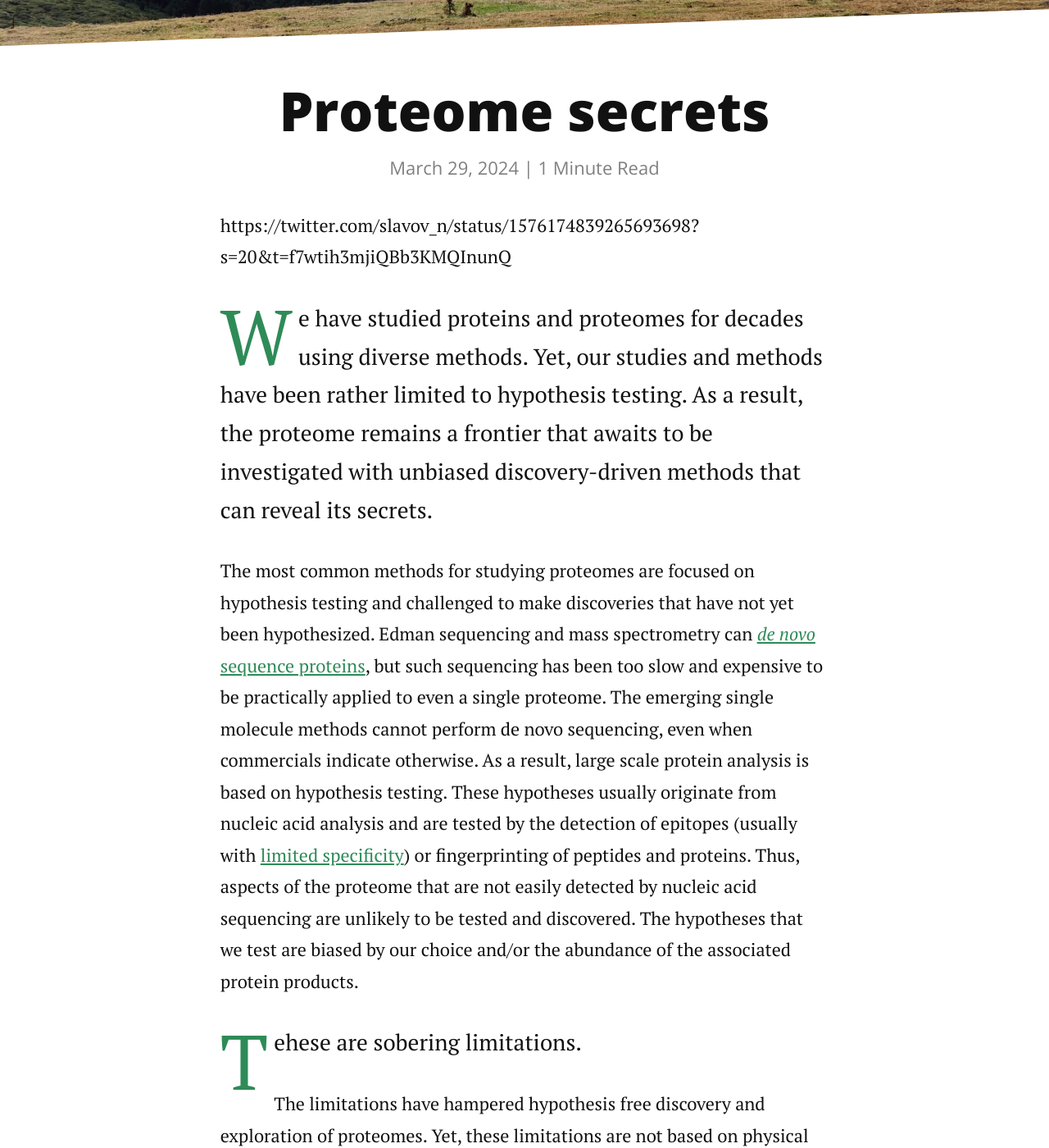
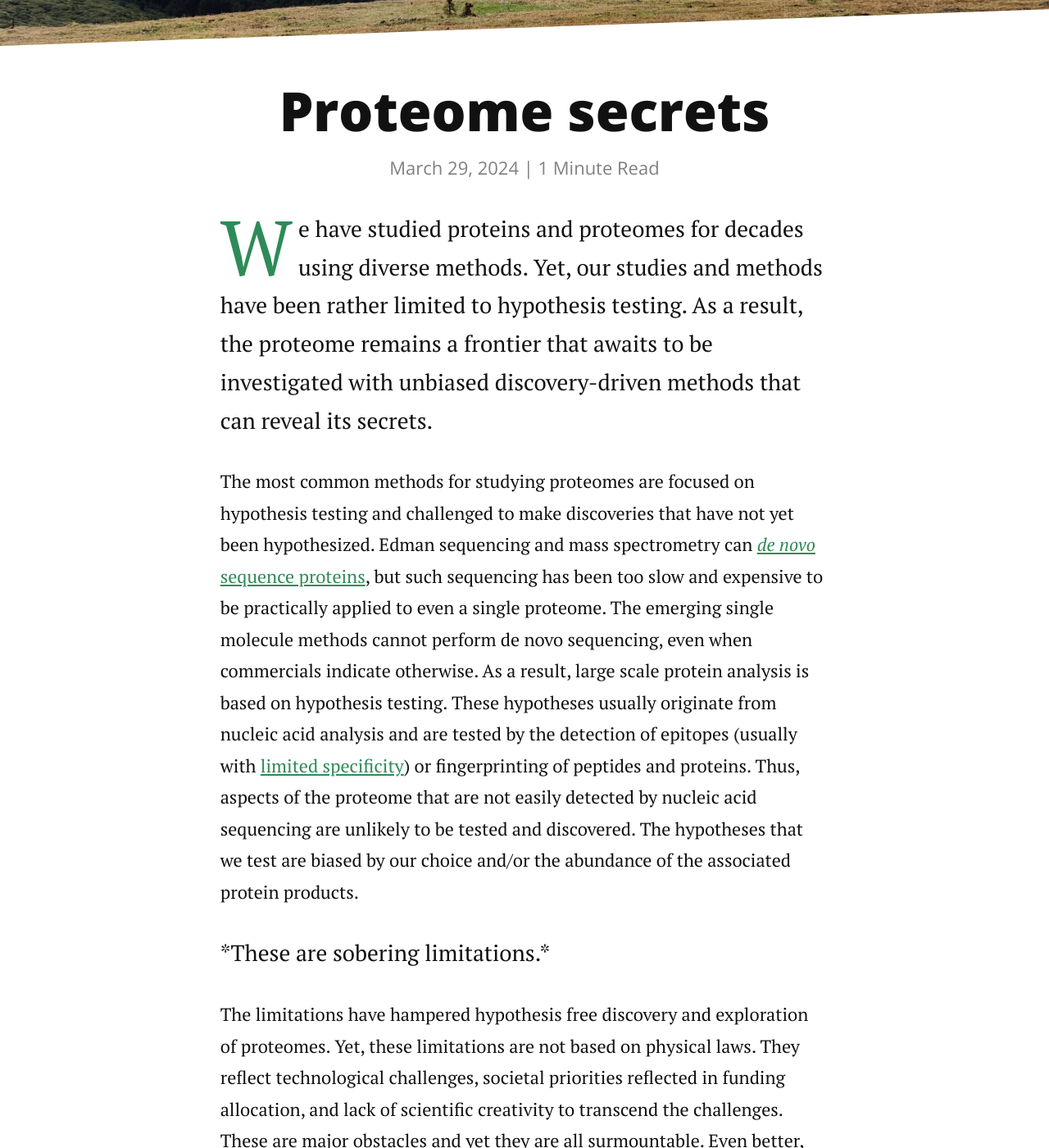
Before and after one commit to nslavov/nikolai, a Jekyll site: the page built from _posts/2024-03-29-Proteome-secrets.md, in a window 1280 px wide and 1400 px high, scrolled down 262 px. Shown: the whole window at 82% size. Built offline with Jekyll 4.4.1, drawn with Linux system fonts in a browser that asks for light colours; nearby versions of some CDN libraries.

Commit message:
Update 2024-03-29-Proteome-secrets.md

```diff
--- a/_posts/2024-03-29-Proteome-secrets.md
+++ b/_posts/2024-03-29-Proteome-secrets.md
@@ -7,16 +7,13 @@ description: "We are yet to investigate proteomes with unbiased discovery-driven
 ---
 
 
-https://twitter.com/slavov_n/status/1576174839265693698?s=20&t=f7wtih3mjiQBb3KMQInunQ
-
-
 
 <p class="intro"><span class="dropcap">W</span>e have studied proteins and proteomes for decades using diverse methods. Yet, our studies and methods have been rather limited to hypothesis testing. As a result, the proteome remains a frontier that awaits to be investigated with unbiased discovery-driven methods that can reveal its secrets.</p>
 
 
 The most common methods for studying proteomes are focused on hypothesis testing and challenged to make discoveries that have not yet been hypothesized. Edman sequencing and mass spectrometry can [*de novo* sequence proteins](https://doi.org/10.1038/s41592-023-01802-5), but such sequencing has been too slow and expensive to be practically applied to even a single proteome. The emerging single molecule methods cannot perform de novo sequencing, even when commercials indicate otherwise. As a result, large scale protein analysis is based on hypothesis testing. These hypotheses usually originate from nucleic acid analysis and are tested by the detection of epitopes (usually with [limited specificity](https://doi.org/10.1042/EBC20180014)) or fingerprinting of peptides and proteins. Thus, aspects of the proteome that are not easily detected by nucleic acid sequencing are unlikely to be tested and discovered. The hypotheses that we test are biased by our choice and/or the abundance of the associated protein products.
 
-<p class="intro"><span class="dropcap">T</span>ehese are sobering limitations.</p>
+<p class="intro">*These are sobering limitations.*</p>
 
 The limitations have hampered hypothesis free discovery and exploration of proteomes. Yet, these limitations are not based on physical laws. They reflect technological challenges, societal priorities reflected in funding allocation, and lack of scientific creativity to transcend the challenges. These are major obstacles and yet they are all surmountable. Even better, the [remarkable progress](https://blog.slavovlab.net/2023/11/29/proteomics-is-rocketing/) underway is encouraging evidence that we may soon break the shackles of hypothesis testing. We may soon enter an age of discovery when proteomes are routinely explored at scale and their secrets revealed.
 
```
